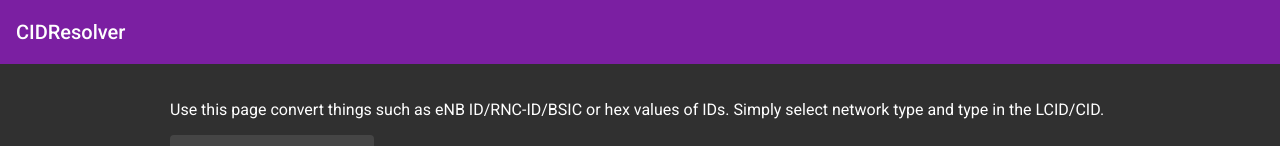
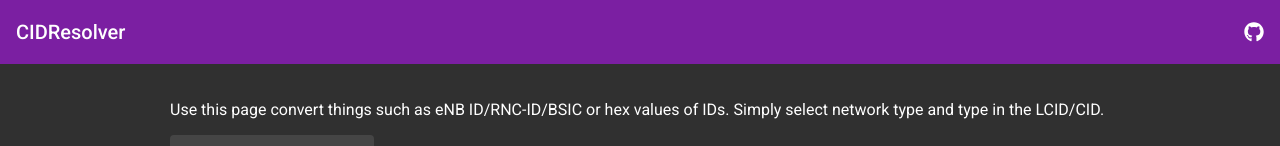
Before and after one commit to olkitu/CIDResolver, an Angular app: page / in a window 1280 px wide. Shown: the top 146 px of the page. Built offline with nearby package versions, Linux system fonts and the light colour scheme.

Commit message:
Add FontAwesome and Github link to repository

```diff
--- a/package.json
+++ b/package.json
@@ -21,6 +21,11 @@
     "@angular/platform-browser": "~12.1.3",
     "@angular/platform-browser-dynamic": "~12.1.3",
     "@angular/router": "~12.1.3",
+    "@fortawesome/angular-fontawesome": "0.9.0",
+    "@fortawesome/fontawesome-svg-core": "^1.2.35",
+    "@fortawesome/free-brands-svg-icons": "^5.15.3",
+    "@fortawesome/free-regular-svg-icons": "^5.15.3",
+    "@fortawesome/free-solid-svg-icons": "^5.15.3",
     "rxjs": "~6.6.0",
     "tslib": "^2.0.0",
     "zone.js": "~0.11.4"
--- a/src/app/app.component.css
+++ b/src/app/app.component.css
@@ -9,3 +9,7 @@
     margin: 0 auto;
     padding: 20px 50px;
 }
+
+.spacer {
+    flex: 1 1 auto;
+}
--- a/src/app/app.component.html
+++ b/src/app/app.component.html
@@ -1,5 +1,7 @@
 <mat-toolbar color="primary">
     <span>CIDResolver</span>
+    <span class="spacer"></span>
+    <a target="_blank" rel="noopener" href="https://github.com/olkitu/CIDResolver"><fa-icon [icon]="faGithub" [styles]="{'stroke': 'white', 'color': 'white'}"></fa-icon></a>
   </mat-toolbar>
 <div class="container">
     <p>Use this page convert things such as eNB ID/RNC-ID/BSIC or hex values of IDs. Simply select network type and type in the LCID/CID.</p>
--- a/src/app/app.component.ts
+++ b/src/app/app.component.ts
@@ -1,4 +1,5 @@
 import { Component } from '@angular/core';
+import { faGithub } from '@fortawesome/free-brands-svg-icons';
 
 export interface CellidToENBConverter {
   net: 'LTE'| 'UMTS' | 'GSM';
@@ -26,6 +27,7 @@ export interface CellidToENBConverterResult {
 export class AppComponent {
   title = 'Cell ID Converter';
 
+  faGithub = faGithub;
 
   submitDisabled: boolean = false;
   formData: CellidToENBConverter = { net: 'LTE', cellid: null};
--- a/src/app/app.module.ts
+++ b/src/app/app.module.ts
@@ -13,7 +13,8 @@ import { MatFormFieldModule } from '@angular/material/form-field';
 import { MatInputModule } from '@angular/material/input';
 import { MatSelectModule } from '@angular/material/select';
 import { MatRadioModule } from '@angular/material/radio';
-import { MatIconModule } from '@angular/material/icon'
+import { MatIconModule } from '@angular/material/icon';
+import { FontAwesomeModule } from '@fortawesome/angular-fontawesome'
 
 @NgModule({
   declarations: [
@@ -32,7 +33,8 @@ import { MatIconModule } from '@angular/material/icon'
     MatRadioModule,
     MatFormFieldModule,
     MatIconModule,
-    HttpClientModule
+    HttpClientModule,
+    FontAwesomeModule
   ],
   providers: [],
   bootstrap: [AppComponent]
```
Also changed, not shown: 1 other file (tests, documents, lock files or other folders).
